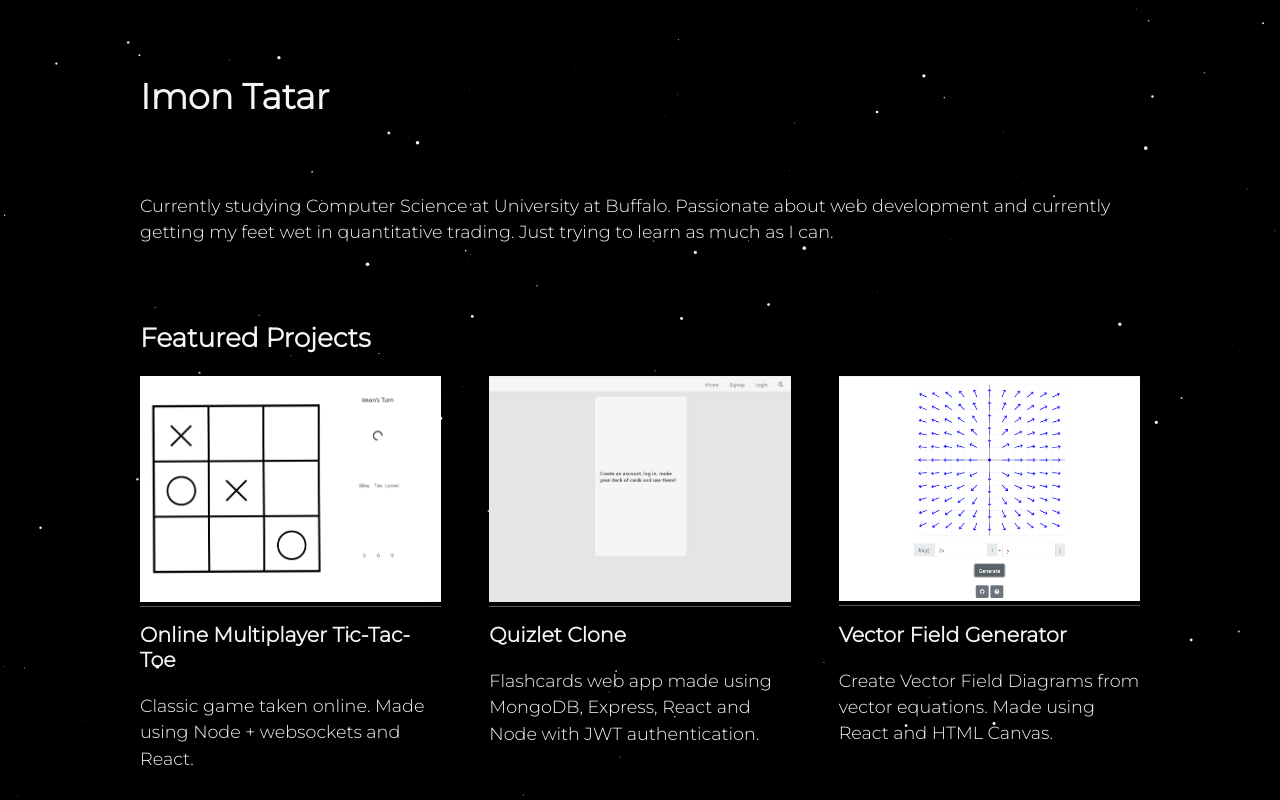
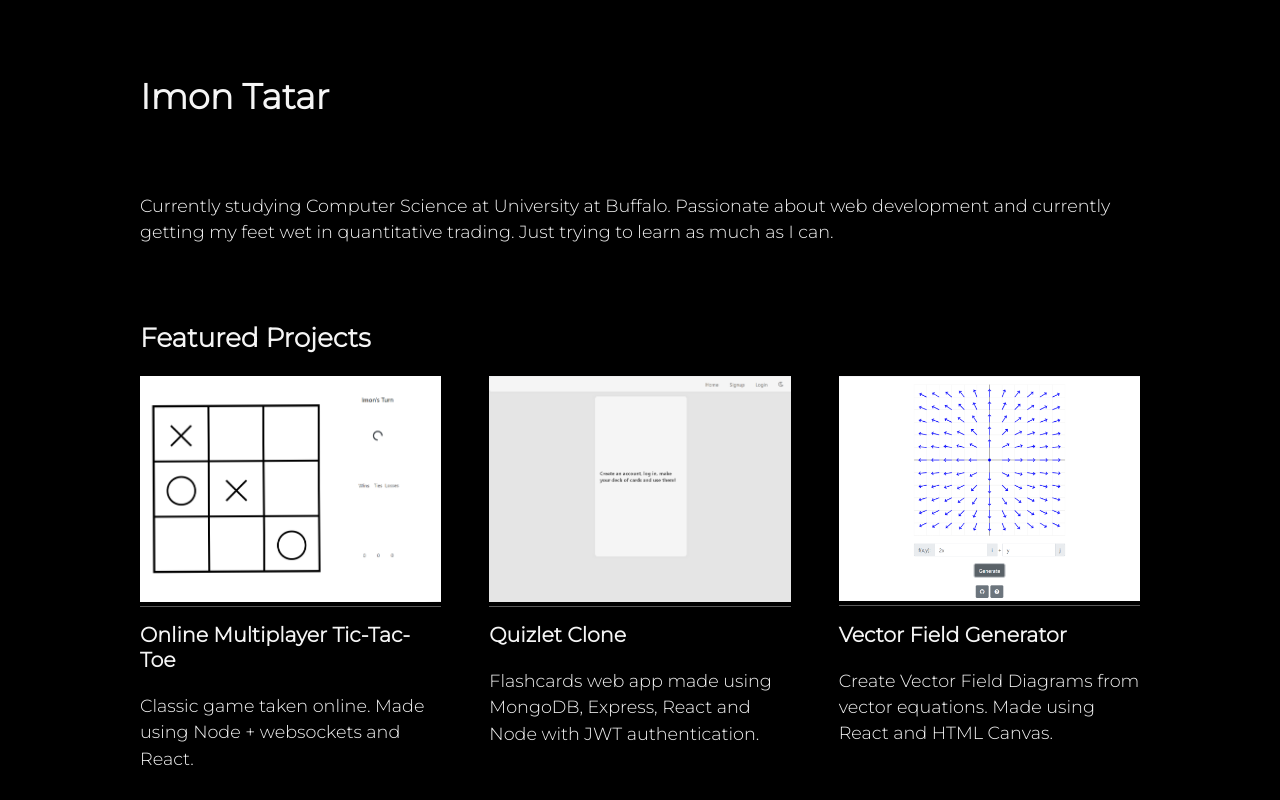
Before and after one commit to Ta7ar/Ta7ar.github.io, a plain HTML site: page index.html in a window 1280 px wide. Shown: the top 800 px of the page. Drawn offline with Linux system fonts and the light colour scheme.

Commit message:
removed starfield

```diff
--- a/index.html
+++ b/index.html
@@ -15,22 +15,10 @@
       href="https://fonts.googleapis.com/css2?family=Montserrat:wght@300&display=swap"
       rel="stylesheet"
     />
-    <script type="text/javascript" src="starfield.js"></script>
     <title>Imon Tatar</title>
   </head>
 
   <body style="margin: 0 auto; width: 1000px; max-width: 90vw">
-    <canvas
-      id="starfield"
-      style="
-        z-index: -1;
-        background-color: black;
-        margin: 0 auto;
-        position: fixed;
-        top: 0;
-        left: 0;
-      "
-    ></canvas>
     <header style="margin-top: 75px"><h1>Imon Tatar</h1></header>
     <section class="about">
       <p>
@@ -121,26 +109,4 @@
       border-bottom: 1px solid hsla(0, 0%, 100%, 0.35);
     }
   </style>
-  <script type="text/javascript">
-    var canvas = document.getElementById("starfield");
-    var ctx = canvas.getContext("2d");
-    ctx.canvas.height = window.innerHeight;
-    ctx.canvas.width = window.innerWidth;
-    function main() {
-      let windowWidth = window.innerWidth;
-      let windowHeight = window.innerHeight;
-      window.addEventListener("resize", function () {
-        if (
-          windowHeight != window.innerHeight ||
-          windowWidth != window.innerWidth
-        ) {
-          ctx.canvas.height = window.innerHeight;
-          ctx.canvas.width = window.innerWidth;
-          starfieldJS(canvas);
-        }
-      });
-      starfieldJS(canvas);
-    }
-    main();
-  </script>
 </html>
--- a/starfield.js
+++ /dev/null
@@ -1,136 +0,0 @@
-/**
- *  Main function to run starfieldJS
- *
- *  @param {HTMLCanvasElement} canvas HTML canvas element to render to
- *  @param {Number} num_stars Number of stars to render on the canvas
- *  @param {Number} avg_radius Average radius of a star
- *  @param {String} star_color Color of each star
- *  @param {Number} blink_frequency Average frequency at which each star blinks
- *
- */
-function starfieldJS(
-  canvas,
-  num_stars = 200,
-  avg_radius = 2,
-  star_color = "white",
-  blink_frequency = 7
-) {
-  /* Error checking */
-  if (!canvas) throw "Canvas element undefined";
-  num_stars = num_stars <= 0 ? 100 : num_stars;
-  avg_radius = avg_radius <= 0 ? 3 : avg_radius;
-  blink_frequency = blink_frequency <= 0 ? 8 : blink_frequency;
-
-  class Star {
-    constructor(x, y, r, b, f) {
-      this.x = x;
-      this.y = y;
-      this.radius = r;
-      this.brightness = b;
-      this.frequency = Math.random() * f;
-      this.brightness_time = Math.random() * 10;
-    }
-
-    /*
-     *  Draws a star on the canvas
-     */
-    draw = (context, color) => {
-      context.beginPath();
-      context.globalAlpha = this.brightness;
-      context.fillStyle = color;
-
-      context.shadowColor = color;
-      context.shadowBlur = 50;
-      context.arc(
-        this.x,
-        this.y,
-        this.radius * this.brightness,
-        0,
-        Math.PI * 2,
-        true
-      );
-      context.fill();
-      context.closePath();
-    };
-    /*
-     *  Changes brightness based on a sine function
-     */
-
-    twinkle = () => {
-      this.brightness_time += 0.01;
-
-      var new_brightness =
-        0.5 * Math.sin(this.frequency * this.brightness_time) + 0.5;
-
-      this.brightness = new_brightness;
-    };
-  }
-
-  class StarField {
-    /*
-     * Collection of star objects
-     */
-    constructor(canvas, num_stars, avg_r, star_color, frequency) {
-      this.canvas = canvas;
-      this.ctx = canvas.getContext("2d");
-      this.num_stars = num_stars;
-      this.avg_radius = avg_r;
-      this.star_color = star_color;
-      this.stars_array = [];
-      this.frequency = frequency;
-    }
-    /*
-     * Returns random number between min and max
-     */
-
-    random_num_between = (min, max) => {
-      return Math.random() * (max - min) + min;
-    };
-
-    /*
-     * Initializes canvas with stars
-     */
-
-    init = () => {
-      for (let i = 0; i < this.num_stars; i++) {
-        let star_x_pos = this.random_num_between(0, this.canvas.width);
-        let star_y_pos = this.random_num_between(0, this.canvas.height);
-        let radius = Math.random() * this.avg_radius;
-        let star = new Star(
-          star_x_pos,
-          star_y_pos,
-          radius,
-          Math.random(),
-          this.frequency
-        );
-        this.stars_array.push(star);
-      }
-    };
-
-    /*
-     *  Draws stars on the canvas
-     */
-
-    draw = () => {
-      this.ctx.clearRect(0, 0, this.canvas.width, this.canvas.height);
-      for (let star of this.stars_array) {
-        star.twinkle();
-        star.draw(this.ctx, this.star_color);
-      }
-
-      window.requestAnimationFrame(this.draw);
-    };
-  }
-
-  var ctx = canvas.getContext("2d");
-  ctx.clearRect(0, 0, canvas.width, canvas.height);
-  var starfield = new StarField(
-    canvas,
-    num_stars,
-    avg_radius,
-    star_color,
-    blink_frequency
-  );
-  starfield.init();
-  window.requestAnimationFrame(starfield.draw);
-}
```
